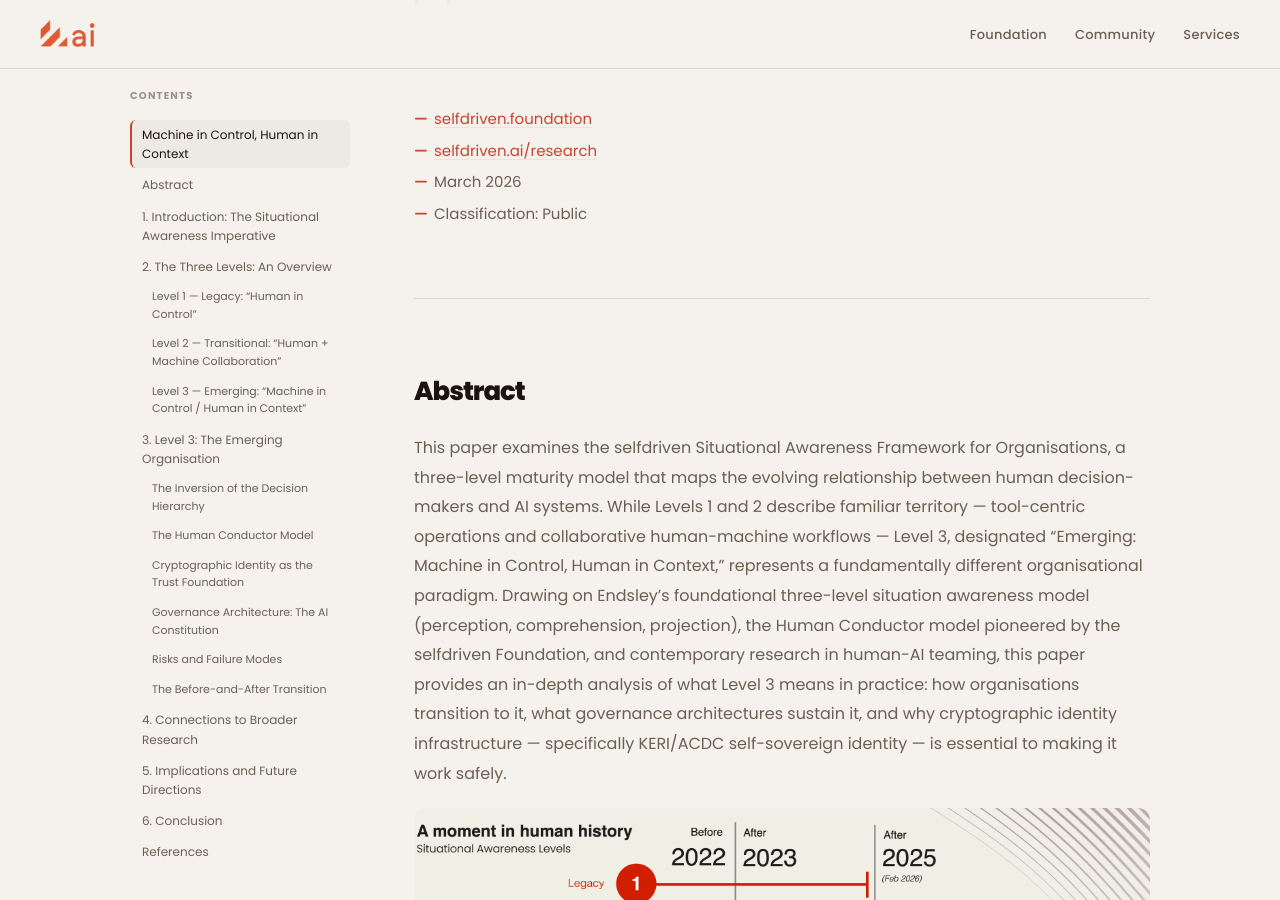
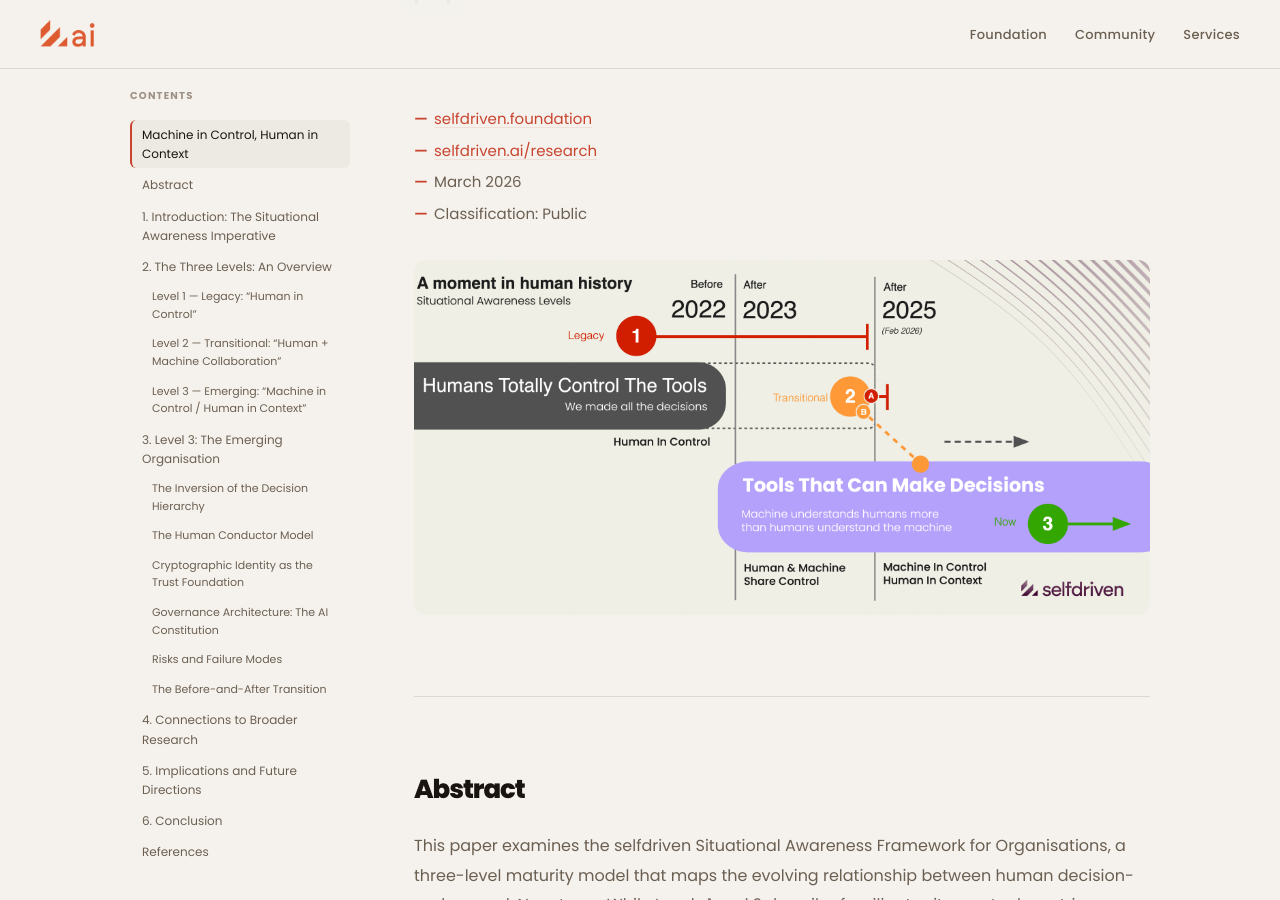
Before and after one commit to selfdriven-foundation/selfdriven-ai, a Jekyll site: the page built from docs/pages/framework-situational-awareness-organisations-deep-analysis.md, in a window 1280 px wide and 900 px high, scrolled down 350 px. Built offline with Jekyll 4.4.1, drawn with Linux system fonts in a browser that asks for light colours.

Commit message:
Update framework-situational-awareness-organisations-deep-analysis.md

```diff
--- a/docs/pages/framework-situational-awareness-organisations-deep-analysis.md
+++ b/docs/pages/framework-situational-awareness-organisations-deep-analysis.md
@@ -14,11 +14,13 @@
 - March 2026
 - Classification: Public
 
+<img src="/assets/img/selfdriven-ai-before-after-situational-awareness-level.png" style="margin-top:10px; border-radius: 12px; width:100%; max-width: 800px;">
+
 ## Abstract
 
 This paper examines the selfdriven Situational Awareness Framework for Organisations, a three-level maturity model that maps the evolving relationship between human decision-makers and AI systems. While Levels 1 and 2 describe familiar territory — tool-centric operations and collaborative human-machine workflows — Level 3, designated "Emerging: Machine in Control, Human in Context," represents a fundamentally different organisational paradigm. Drawing on Endsley's foundational three-level situation awareness model (perception, comprehension, projection), the Human Conductor model pioneered by the selfdriven Foundation, and contemporary research in human-AI teaming, this paper provides an in-depth analysis of what Level 3 means in practice: how organisations transition to it, what governance architectures sustain it, and why cryptographic identity infrastructure — specifically KERI/ACDC self-sovereign identity — is essential to making it work safely.
 
-<img src="/assets/img/selfdriven-ai-before-after-situational-awareness-level.png" style="border-radius: 12px; width:100%; max-width: 800px;">
+
 
 ## 1. Introduction: The Situational Awareness Imperative
 
```
